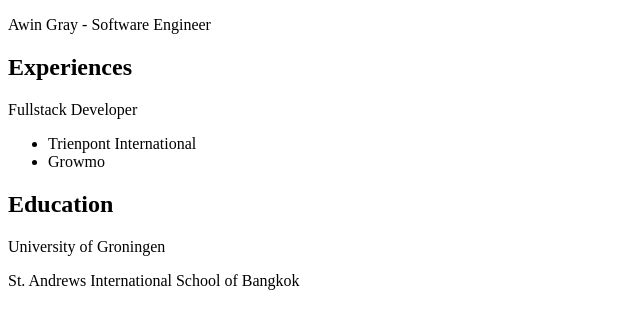
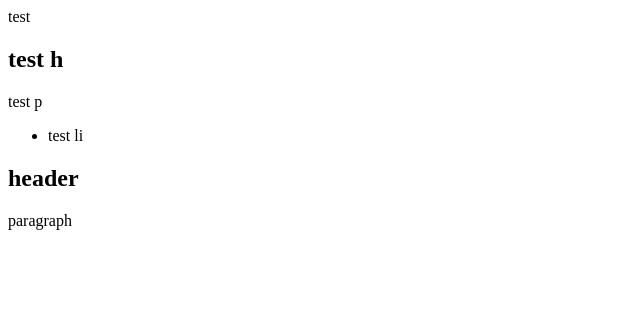
Before and after one commit to awingray/awingray.github.io, a plain HTML site: page index.html in a window 1280 px wide. Shown: the whole page, without its empty margins (0-640 px from the left). Drawn offline with Linux system fonts and the light colour scheme.

Commit message:
Update index.html

```diff
--- a/index.html
+++ b/index.html
@@ -12,27 +12,25 @@
         <div>
             <section>
                 <div>
-                    <p>Awin Gray - Software Engineer</p>
+                    test
                 </div>
 
             </section>
 
             <section>
                 <div>
-                    <h2> Experiences </h2>
-                    <p>Fullstack Developer</p>
+                    <h2> test h</h2>
+                    <p>test p</p>
                     <ul>
-                        <li>Trienpont International</li>
-                        <li>Growmo</li>
+                        <li>test li</li>
                     </ul>
                 </div>
 
             </section>
             <section>
                 <div>
-                    <h2> Education </h2>
-                    <p>University of Groningen</p>
-                    <p>St. Andrews International School of Bangkok</p>
+                    <h2>header</h2>
+                    <p>paragraph</p>
                 </div>
 
             </section>
```
